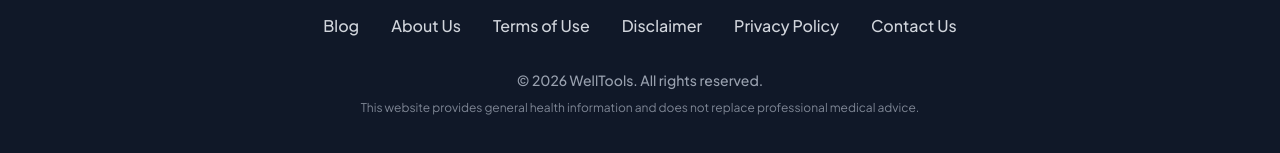
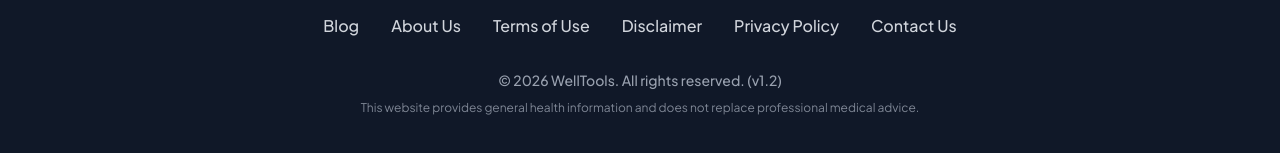
Before and after one commit to SmartConvert/WellTools, a React (Vite) app: page / in a window 1280 px wide. Shown: the part 3002-3155 px from the top of the page. Built offline with nearby package versions, Linux system fonts and the light colour scheme.

Commit message:
Add version number to footer for release verification

```diff
--- a/src/App.jsx
+++ b/src/App.jsx
@@ -2429,7 +2429,7 @@ const DailyHealthTools = () => {
             <button onClick={() => setCurrentPage('privacy-policy')} className="text-gray-300 hover:text-emerald-400 transition-colors font-medium">{t.privacy}</button>
             <button onClick={() => setCurrentPage('contact')} className="text-gray-300 hover:text-emerald-400 transition-colors font-medium">{t.contact}</button>
           </div>
-          <p className="text-gray-400 text-sm font-medium">© {new Date().getFullYear()} WellTools. {t.all_rights}</p>
+          <p className="text-gray-400 text-sm font-medium">© {new Date().getFullYear()} WellTools. {t.all_rights} (v1.2)</p>
           <p className="text-gray-400 text-xs mt-2 max-w-2xl mx-auto leading-relaxed opacity-80">{t.footer_medical_disclaimer}</p>
         </div>
       </footer>
```
